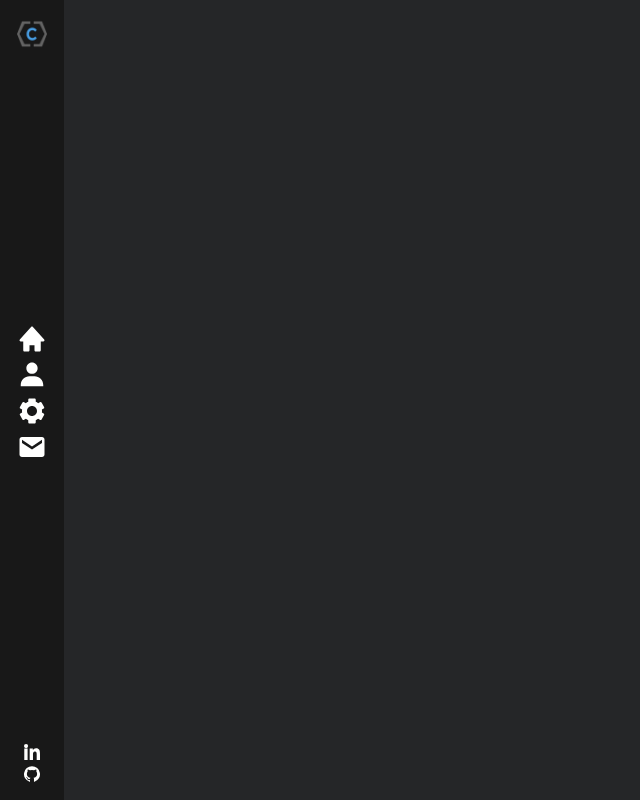
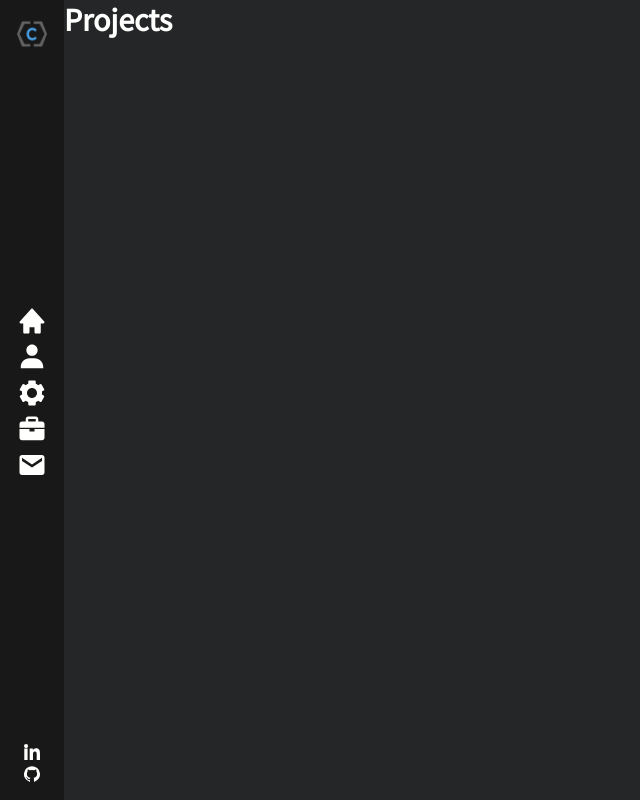
Before and after one commit to ChristianNik/my-react-website, a React (Create React App) app: page /projects in a window 1280 px wide. Shown: the whole page, without its empty margins (0-640 px from the left). Built offline with nearby package versions, Linux system fonts and the light colour scheme.

Commit message:
Projekt Route und Icon implementiert

```diff
--- a/src/App.js
+++ b/src/App.js
@@ -8,6 +8,7 @@ import Home from './Routes/Home';
 import About from './Routes/About';
 import Skills from './Routes/Skills';
 import Contact from './Routes/Contact';
+import Projects from './Routes/Projects';
 // Styles
 import './App.css';
 // Icons
@@ -26,6 +27,7 @@ function App() {
 									<Route path='/about' component={About} />
 									<Route path='/skills' component={Skills} />
 									<Route path='/contact' component={Contact} />
+									<Route path='/projects' component={Projects} />
 								</Switch>
 							</CSSTransition>
 						</TransitionGroup>
--- /dev/null
+++ b/src/Routes/Projects.js
@@ -0,0 +1,11 @@
+import React from 'react';
+
+function Projects() {
+	return (
+		<div className='page'>
+			<h1>Projects</h1>
+		</div>
+	);
+}
+
+export default Projects;
--- a/src/components/Sidebar.js
+++ b/src/components/Sidebar.js
@@ -12,6 +12,7 @@ import homeIcon from '../images/icons/bxs-home.svg';
 import aboutIcon from '../images/icons/bxs-user.svg';
 import skillsIcon from '../images/icons/bxs-cog.svg';
 import kontaktIcon from '../images/icons/bxs-envelope.svg';
+import projectsIcon from '../images/icons/bxs-briefcase.svg';
 import githubIcon from '../images/icons/bxl-github-light.svg';
 import linkedinIcon from '../images/icons/bxl-linkedin.svg';
 
@@ -34,6 +35,11 @@ function Sidebar() {
 					<li>
 						<Link to='/skills'>
 							<Icon src={skillsIcon} width='30px' height='30px' />
+						</Link>
+					</li>
+					<li>
+						<Link to='/projects'>
+							<Icon src={projectsIcon} width='30px' height='30px' />
 						</Link>
 					</li>
 					<li>
```
Also changed, not shown: src/images/icons/bxs-briefcase.svg (added).
